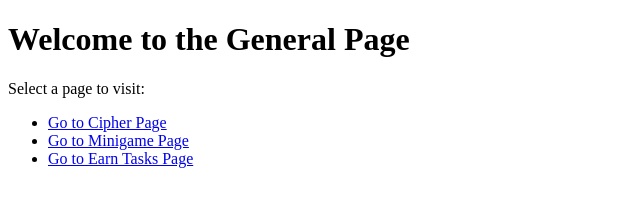
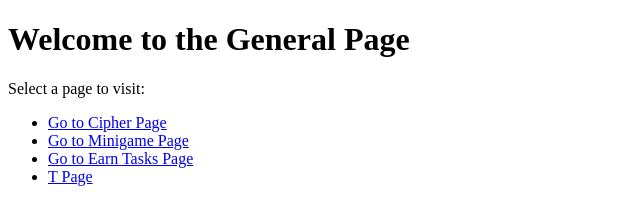
Before and after one commit to bitalyk/project, a plain HTML site: page general.html in a window 1280 px wide. Shown: the full height of the page, 0-640 px from the left. Drawn offline with Linux system fonts and the light colour scheme.

Commit message:
Update general.html

```diff
--- a/general.html
+++ b/general.html
@@ -12,6 +12,7 @@
         <li><a href="cipher.html">Go to Cipher Page</a></li>
         <li><a href="minigame.html">Go to Minigame Page</a></li>
         <li><a href="earntask.html">Go to Earn Tasks Page</a></li>
+        <li><a href="target-page.html">T Page</a></li>
         <!-- You can add more links to other pages here -->
     </ul>
 </body>
```
